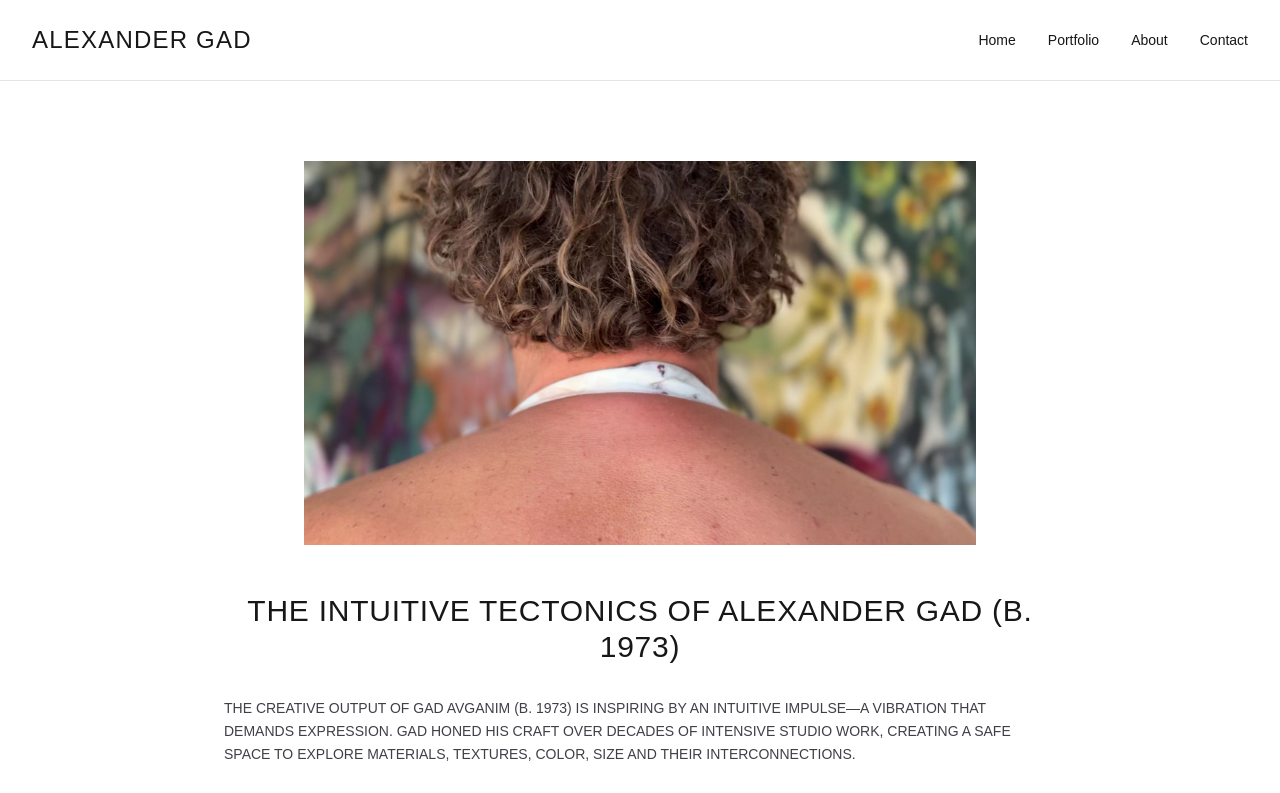
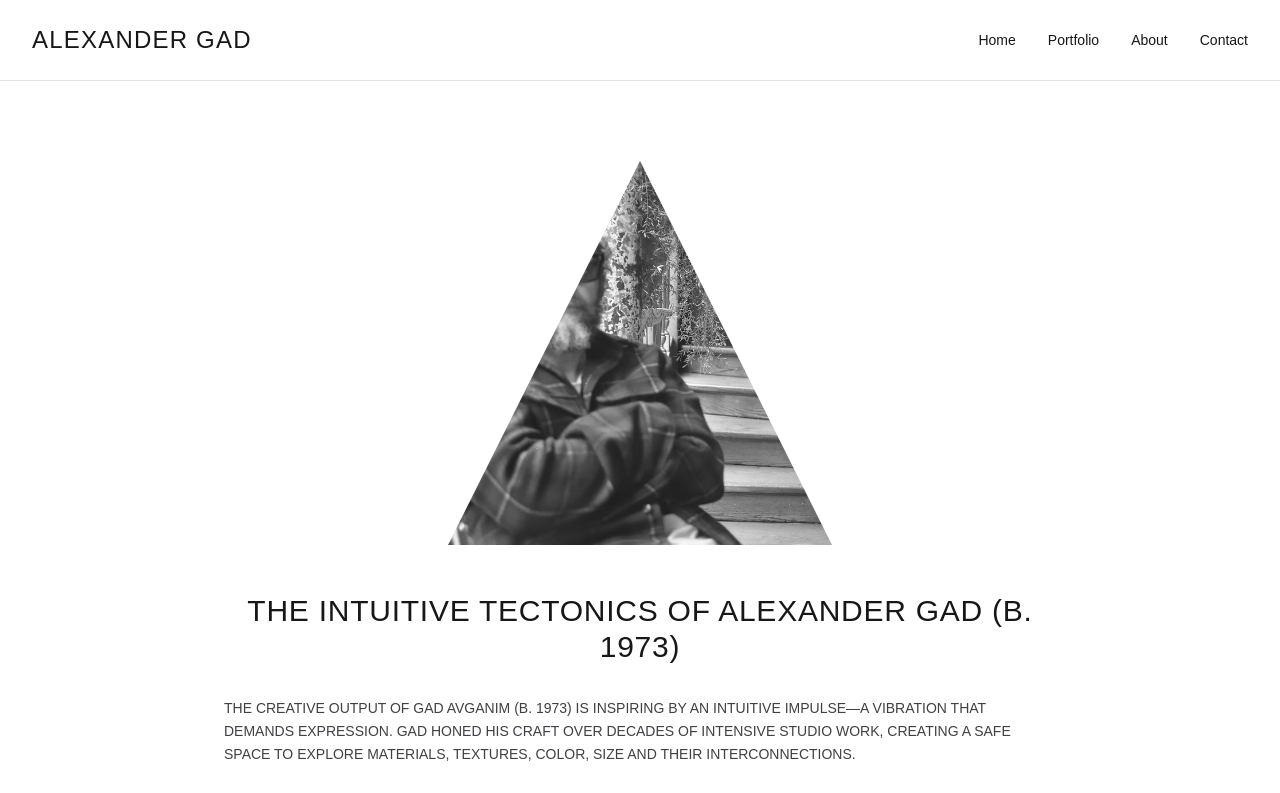
Before and after one commit to asets-gobizit/aburanem, a Next.js app: page /about in a window 1280 px wide. Shown: the top 793 px of the page. Built offline with nearby package versions, Linux system fonts and the light colour scheme.

Commit message:
Update: About page with triangular image matching Wix design

```diff
--- a/app/about/page.tsx
+++ b/app/about/page.tsx
@@ -7,11 +7,16 @@ export default function About() {
     <main className="flex-1 bg-white dark:bg-zinc-950">
       <section className="w-full py-20">
         <div className="max-w-4xl mx-auto px-8">
-          {/* Featured Image */}
+          {/* Featured Triangle Image */}
           <div className="flex justify-center mb-12">
-            <div className="relative w-full max-w-2xl h-96">
+            <div
+              className="relative w-80 h-80 md:w-96 md:h-96"
+              style={{
+                clipPath: 'polygon(50% 0%, 100% 100%, 0% 100%)',
+              }}
+            >
               <Image
-                src="/graphics/4ffbba_1c5e3868b8db4f8c8a846253fe346163f000.jpg"
+                src="/graphics/triangle-about.avif"
                 alt="The Intuitive Tectonics of Alexander Gad"
                 fill
                 className="object-cover"
```
Also changed, not shown: public/graphics/triangle-about.avif (added).
